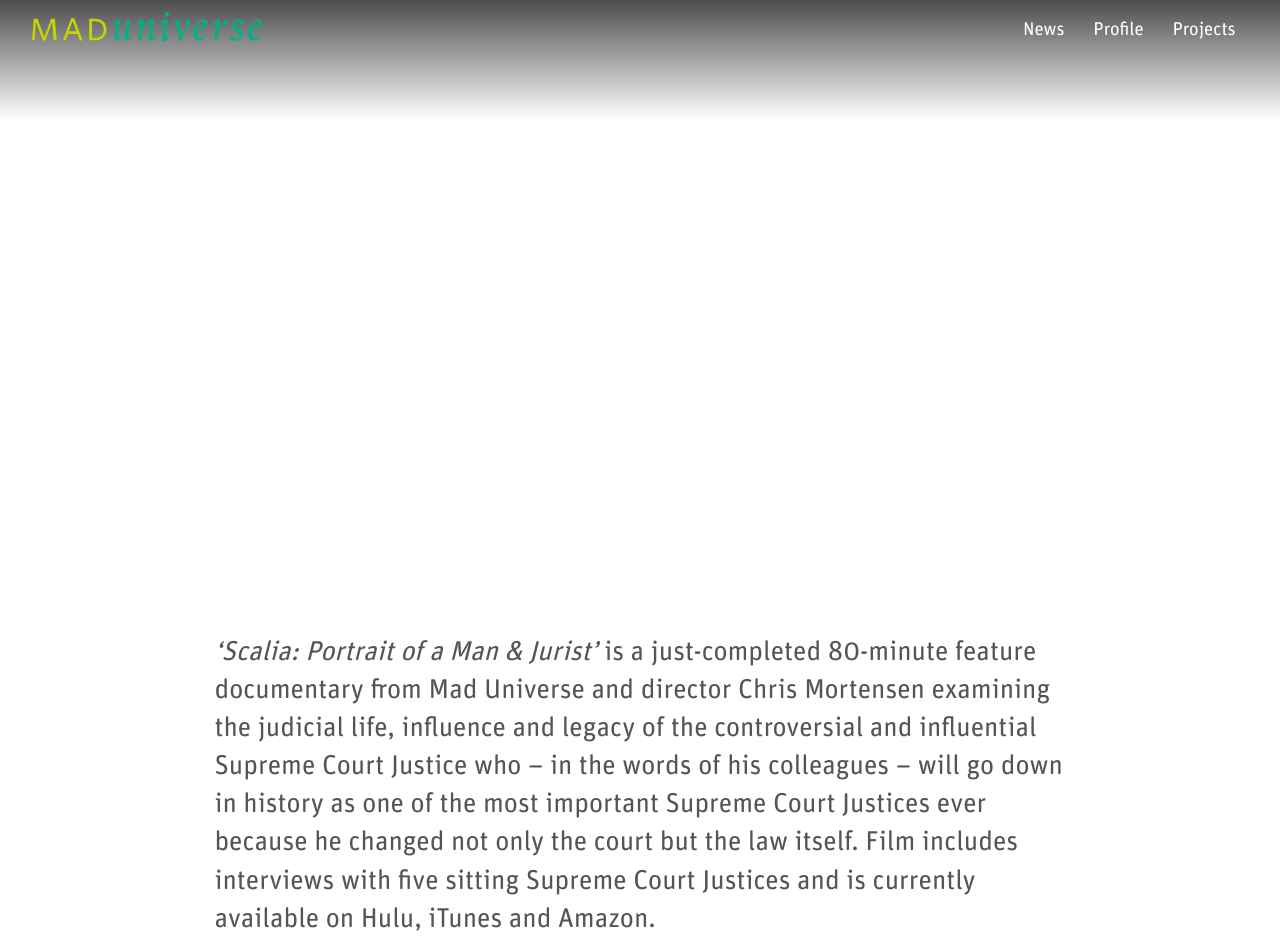
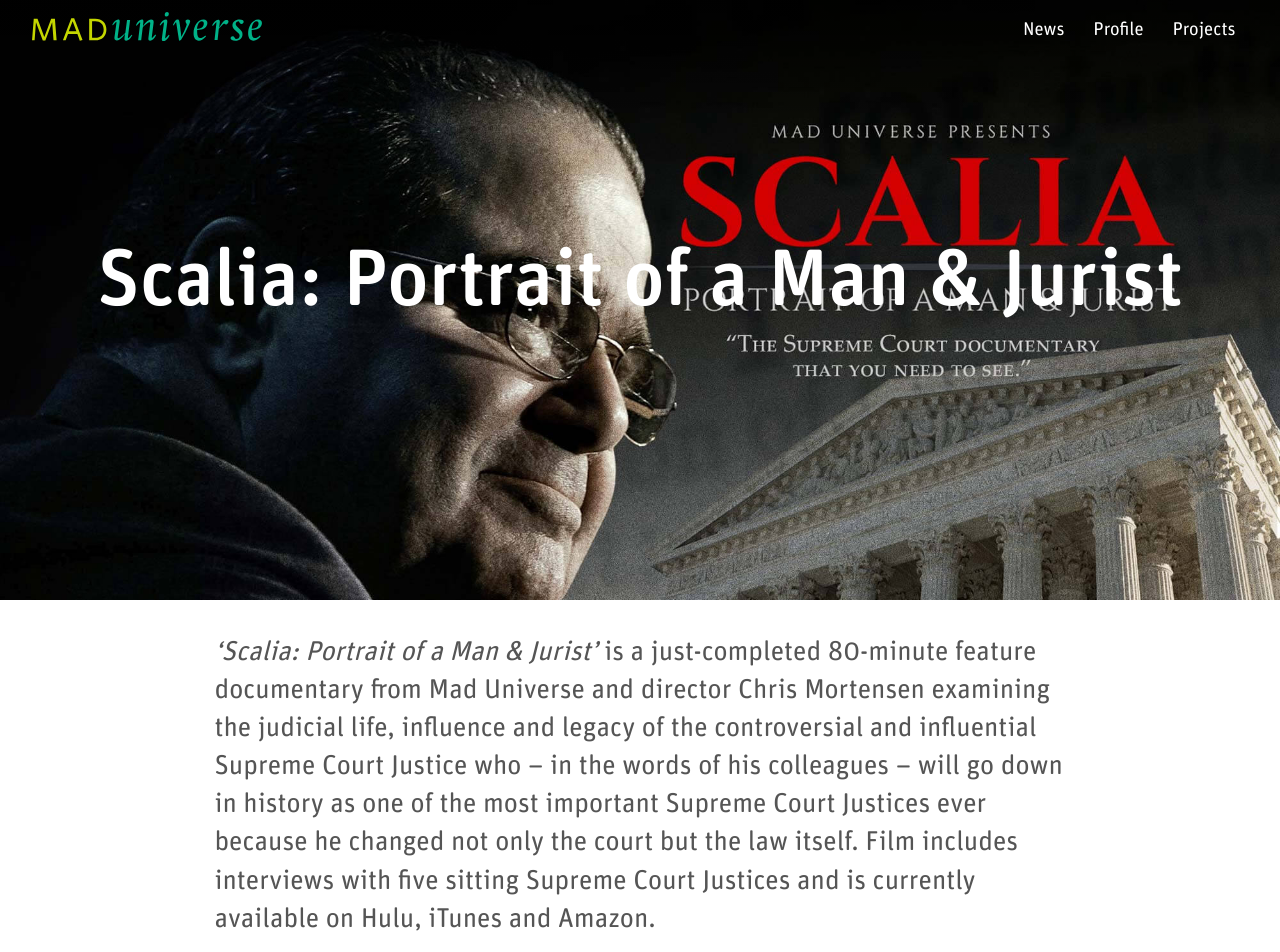
Before and after one commit to jsbarkema/mad-universe.com, a Jekyll site: the page built from _projects/scalia.markdown, in a window 1280 px wide. Shown: the top 952 px of the page. Built offline with Jekyll 4.4.1, drawn with Linux system fonts in a browser that asks for light colours.

Commit message:
Clean up metadata fields in Projects template

```diff
--- a/_config.yml
+++ b/_config.yml
@@ -28,16 +28,12 @@
     is_featured:
     video_link:
     color:
-    featured_thumbnail:
-    next_project_banner:
-    project_thumbnail:
-    recent_thumbnail:
-    images:
-    - path:
-      name:
-      type:
     project_type:
     year:
+    images:
+    - large_image:
+    - medium_image:
+    - small_image:
 url: http://mad-universe.siteleaf.net
 permalink: pretty
 chris_email: chris@mad-universe.com
--- a/_layouts/project-page.html
+++ b/_layouts/project-page.html
@@ -6,7 +6,7 @@
 		<title>{{ site.title }}</title>
 		<link href="/styles/fonts.css" rel="stylesheet" type="text/css" media="all">
 		<link href="/styles/styles.css" rel="stylesheet" type="text/css" media="all">
-		<style>
+		<!--<style>
 			{% for image in page.images %}{% if image.type == 'medium' %}
 	    .header-projects { background-image: url({{image.path}}); }
 			{% endif %}{% endfor %}
@@ -21,11 +21,11 @@
 	      .header-projects { background-image: url({{image.path}}); }
 			{% endif %}{% endfor %}
 	    }
-	  </style>
+	  </style>-->
 		<script src="/js/picturefill.js" type="text/javascript"></script>
 	</head>
 	<body>
-		<div class="header-projects">
+		<div class="header-projects" style="background-image:url('{{ page.images.large_image }}')">
 			<!-- Header / Navigation -->
 			<header class="bg-{{page['color'] | fallback: 'dark_blue'}}">
 				<nav class="container">
--- a/_layouts/projects.html
+++ b/_layouts/projects.html
@@ -8,7 +8,7 @@
 		{% assign featured_project = (site.projects | where: 'is_featured', 'true') %}
 		{% for page in featured_project limit: 1 %}
 			<article class="row">
-				<div class="twelve columns post-feature-container" style="background-image: url('{{ page.featured_thumbnail }}');">
+				<div class="twelve columns post-feature-container" style="background-image: url('{{ page.images.large_image }}');">
 					<div class="post-feature-info">
 						<h3><a href="{{ page.url }}">{{ page.title }}</a></h3>
 						{{ page.content | strip_html | truncatewords:30 }}
```
Also changed, not shown: 11 other files.
